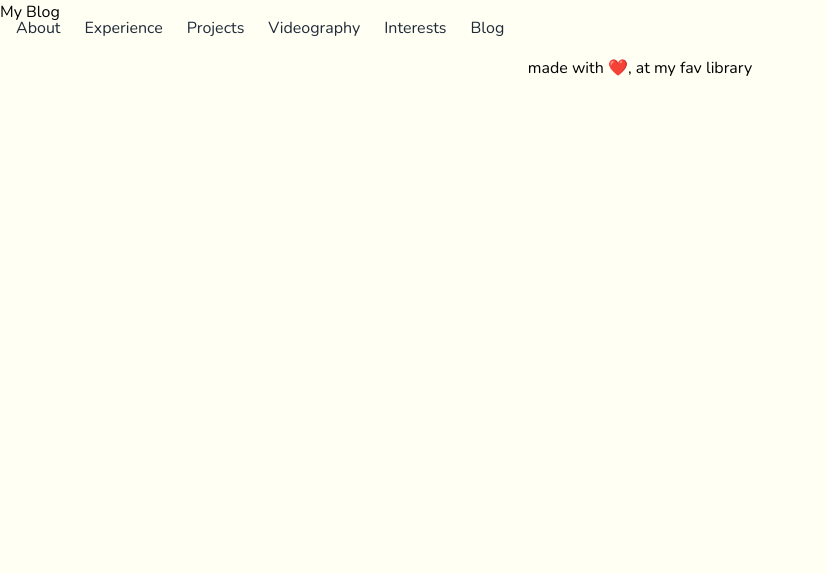
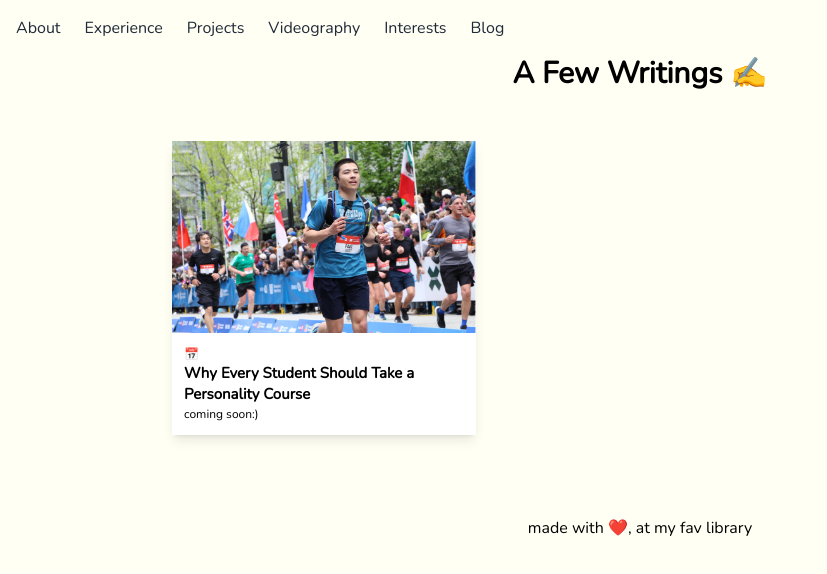
Before and after one commit to paultibe/personal-website-v2, a Next.js app: page /Blog in a window 1280 px wide. Shown: the top 574 px of the page, without its empty margins (0-827 px from the left). Built offline with nearby package versions, Linux system fonts and the light colour scheme.

Commit message:
added skeleton of blog and interest section

```diff
--- a/app/Blog/page.tsx
+++ b/app/Blog/page.tsx
@@ -1,9 +1,39 @@
-// somethign
+import React from "react";
+import ProjectCard from "../Components/ProjectCard";
 
-const Blog = () => {
+const projects = [
+  {
+    id: 1,
+    image: "/marathon.jpeg",
+    title: "Why Every Student Should Take a Personality Course ",
+    description: "coming soon:)",
+    link: "",
+    date: "",
+  },
+];
+
+const page = () => {
   return (
-    <h1>My Blog</h1>
-  )
-}
+    <>
+      <div className="text-center text-3xl font-bold mt-14">
+        A Few Writings ✍️
+      </div>
+      <div className="container mx-auto px-4 scale-75">
+        <div className="grid grid-cols-3 gap-4">
+          {projects.map((project) => (
+            <ProjectCard
+              key={project.id}
+              image={project.image}
+              title={project.title}
+              description={project.description}
+              link={project.link}
+              date={project.date}
+            />
+          ))}
+        </div>
+      </div>
+    </>
+  );
+};
 
-export default Blog
+export default page;
--- a/app/Interests/page.tsx
+++ b/app/Interests/page.tsx
@@ -1,9 +1,39 @@
-// somethign
+import React from "react";
+import ProjectCard from "../Components/ProjectCard";
 
-const Interests = () => {
+const projects = [
+  {
+    id: 1,
+    image: "/marathon.jpeg",
+    title: "Juggling",
+    description: "the delicate art of circus juggling",
+    link: "",
+    date: "",
+  },
+];
+
+const page = () => {
   return (
-    <h1>My Interests</h1>
-  )
-}
+    <>
+      <div className="text-center text-3xl font-bold mt-14">
+        A Few Interests 🤹‍♂️
+      </div>
+      <div className="container mx-auto px-4 scale-75">
+        <div className="grid grid-cols-3 gap-4">
+          {projects.map((project) => (
+            <ProjectCard
+              key={project.id}
+              image={project.image}
+              title={project.title}
+              description={project.description}
+              link={project.link}
+              date={project.date}
+            />
+          ))}
+        </div>
+      </div>
+    </>
+  );
+};
 
-export default Interests
+export default page;
```
